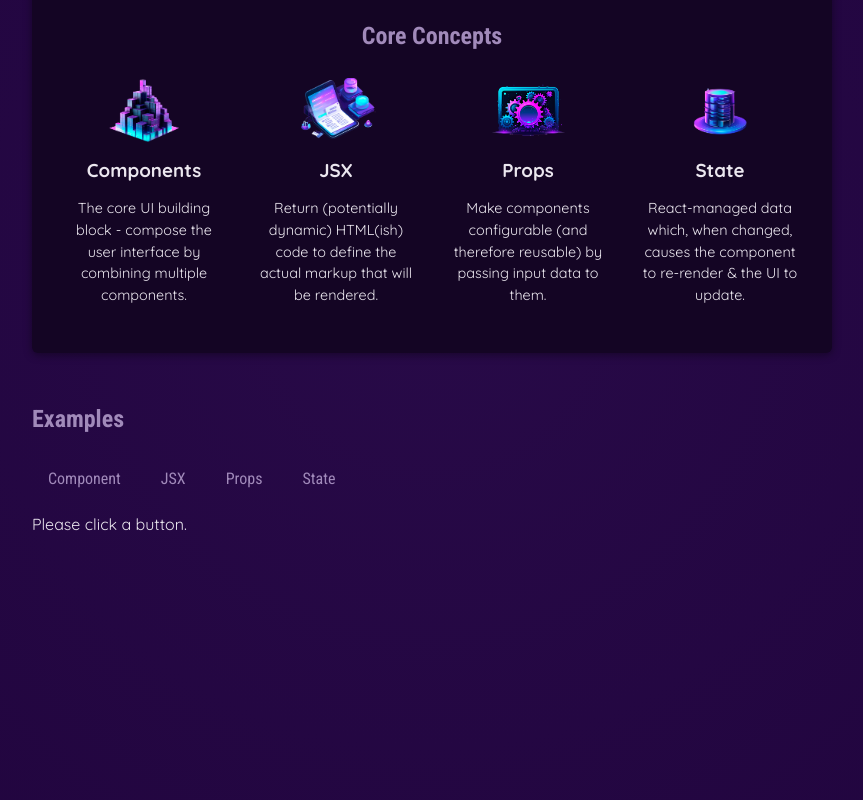
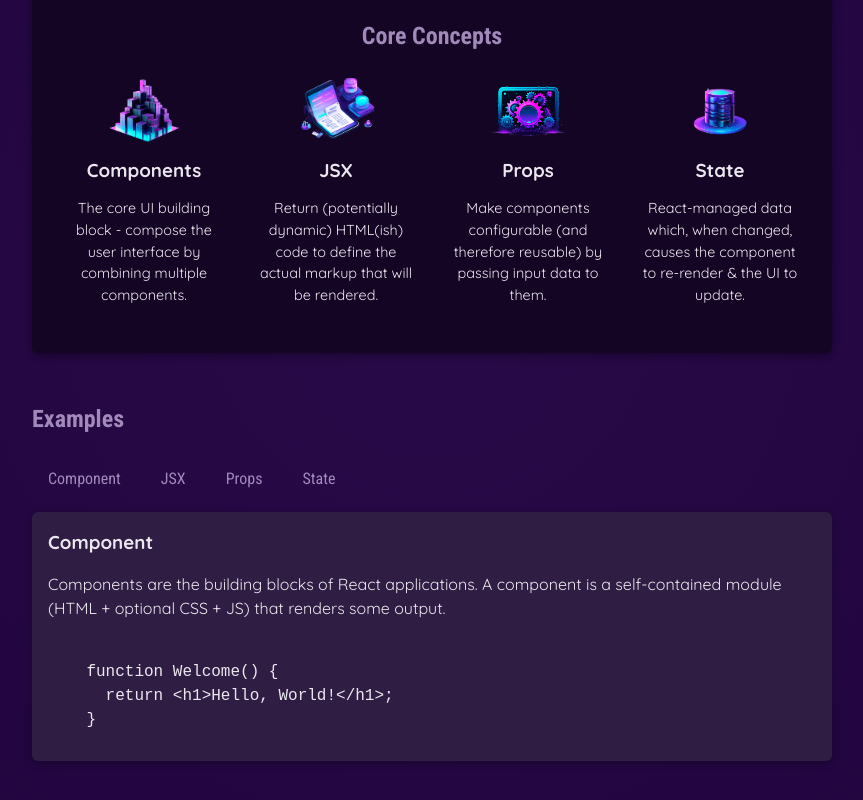
Before and after one commit to dd-mooon/react-udemy, a React (Vite) app: page / in a window 1280 px wide. Shown: the part 346-1146 px from the top of the page, without its empty margins (208-1071 px from the left). Built offline with nearby package versions, Linux system fonts and the light colour scheme.

Commit message:
feat: tabcontent - data.js연결 -

```diff
--- a/src/App.jsx
+++ b/src/App.jsx
@@ -2,11 +2,12 @@
 import Header from './components/Header/Header.jsx'
 import Coreconcept from './components/Coreconcept/Coreconcept.jsx';
 import { CORE_CONCEPTS } from './data.js';
-import TebButton from './components/TebButton/TebButton.jsx'
+import TebButton from './components/TebButton/TebButton.jsx';
+import { EXAMPLES } from './data.js';
 
 function App() {
 
-  const [selectedTopic, setSelectedTopic] = useState('Please click a button.')
+  const [selectedTopic, setSelectedTopic] = useState('components')
 
   function clickSource (selecteButton){
     setSelectedTopic(selecteButton);
@@ -30,15 +31,22 @@
             />
           </ul>
         </section>
+
         <section id="examples">
           <h2>Examples</h2>
           <menu>
-            <TebButton label="Component" onSelect={()=> clickSource('Component')} />
-            <TebButton label="JSX" onSelect={()=> clickSource('JSX')} />
-            <TebButton label="Props" onSelect={()=> clickSource('Props')} />
-            <TebButton label="State" onSelect={()=> clickSource('State')} />
+            <TebButton label="Component" onSelect={()=> clickSource('components')} />
+            <TebButton label="JSX" onSelect={()=> clickSource('jsx')} />
+            <TebButton label="Props" onSelect={()=> clickSource('props')} />
+            <TebButton label="State" onSelect={()=> clickSource('state')} />
           </menu>
-          {selectedTopic}
+          <div id="tab-content">
+            <h3>{EXAMPLES[selectedTopic].title}</h3>
+            <p>{EXAMPLES[selectedTopic].description}</p>
+            <pre>
+              <code>{EXAMPLES[selectedTopic].code}</code>
+            </pre>
+          </div>
         </section>
       </main>
     </div>
--- a/src/data.js
+++ b/src/data.js
@@ -32,7 +32,7 @@
 
 export const EXAMPLES = {
   components: {
-    title: 'Components',
+    title: 'Component',
     description:
       'Components are the building blocks of React applications. A component is a self-contained module (HTML + optional CSS + JS) that renders some output.',
     code: `
```
Lines whose indentation alone changed are shown as unchanged.
